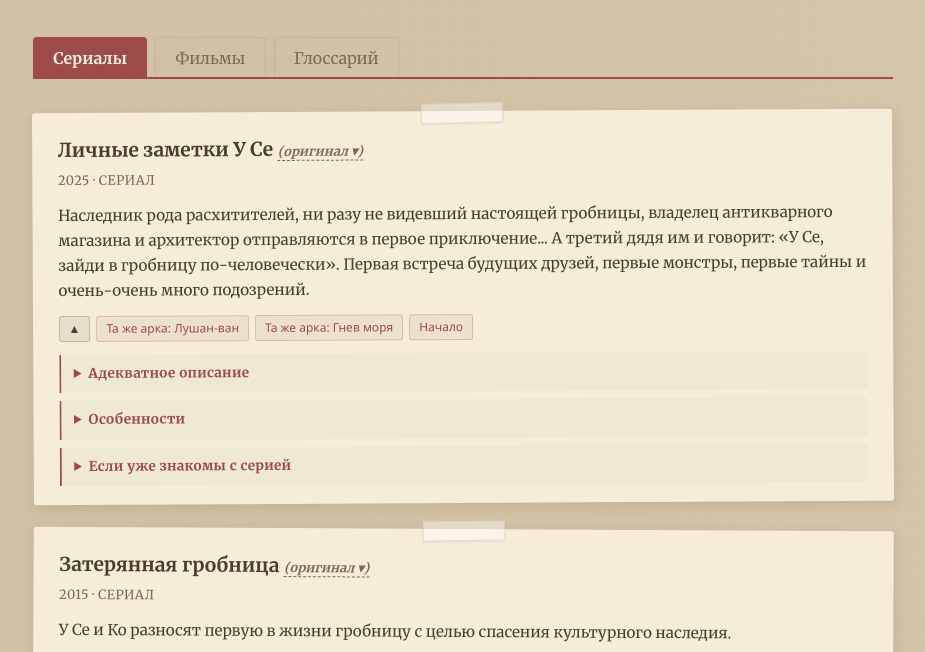
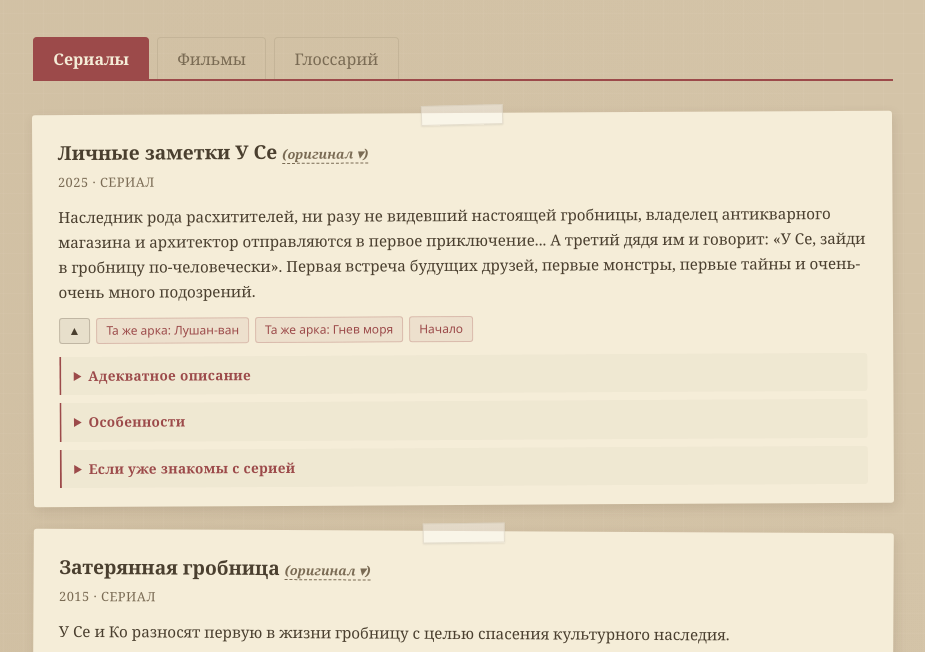
Before and after one commit to HuaTashi/dmbj-ordered-chaos, a plain HTML site: page index.html in a window 1280 px wide. Shown: the part 127-779 px from the top of the page, without its empty margins (177-1102 px from the left). Drawn offline with Linux system fonts and the light colour scheme.

Commit message:
Update index.html
Шрифт 2 (основа)

```diff
--- a/index.html
+++ b/index.html
@@ -27,7 +27,7 @@
   * { box-sizing: border-box; margin: 0; padding: 0; }
 
   body {
-    font-family: 'Merriweather', Georgia, serif;
+    font-family: Georgia, "Times New Roman", serif;
     background-color: var(--bg);
     background-image:
       radial-gradient(ellipse at 20% 30%, rgba(160, 130, 90, 0.08) 0%, transparent 60%),
```
